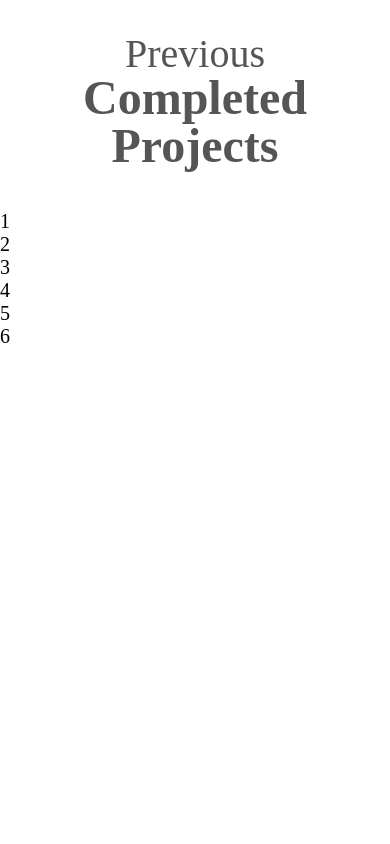
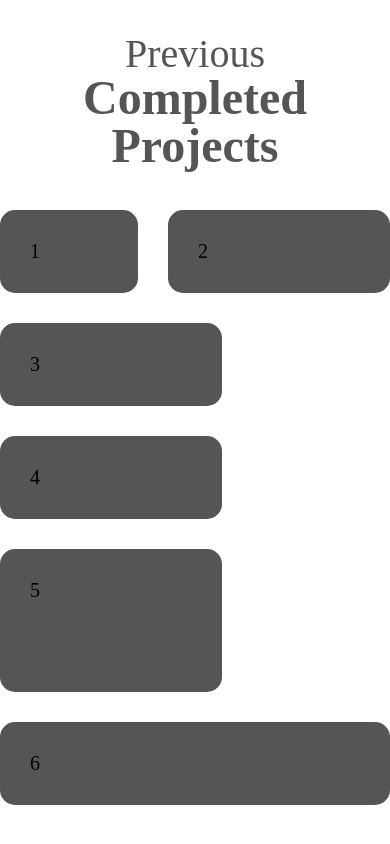
Before and after one commit to NirmalaPuppala26/Portfolio, a plain HTML site: page index.html in a window 390 px wide. Shown: the part 4298-5142 px from the top of the page. Drawn offline with Linux system fonts and the light colour scheme; a web font is replaced by a local one.

Commit message:
initial commit

```diff
--- a/styles.css
+++ b/styles.css
@@ -387,3 +387,68 @@ h3{
     }
   }
 }
+
+.bento{
+  .bento-grid{
+    display: grid;
+    grid-gap: 30px;
+    grid-template-columns: repeat(5, 1fr);
+    grid-template-rows: repeat(4, 1fr);
+    @media (max-width:1024px) {
+      grid-template-rows: repeat(8,1fr);
+    }
+    .bento-item{
+      padding: 30px;
+      background-color: var(--base);
+      border-radius: 15px;
+      &:nth-child(1){
+        grid-column: span 2;
+        grid-row: span 2;
+        @media (max-width:1024px) {
+          grid-column: span 2;
+          grid-row: span 2;
+        }
+      }
+      &:nth-child(2){
+        grid-column: span 2;
+        grid-row: span 1;
+        @media (max-width:1024px) {
+          grid-column: span 3;
+          grid-row: span 2;
+        }
+      }
+      &:nth-child(3){
+        grid-column: span 1;
+        grid-row: span 1;
+        @media (max-width:1024px) {
+          grid-column: span 3;
+          grid-row: span 2;
+        }
+      }
+      &:nth-child(4){
+        grid-column: span 1;
+        grid-row: span 1;
+        @media (max-width:1024px) {
+          grid-column: span 3;
+          grid-row: span 2;
+        }
+      }
+      &:nth-child(5){
+        grid-column: span 2;
+        grid-row: span 1;
+        @media (max-width:1024px) {
+          grid-column: span 3;
+          grid-row: span 4;
+        }
+      }
+      &:nth-child(6){
+        grid-column: span 5;
+        grid-row: span 3;
+        @media (max-width:1024px) {
+          grid-column: span 5;
+          grid-row: span 2;
+        }
+      }
+    }
+  }
+}
```
